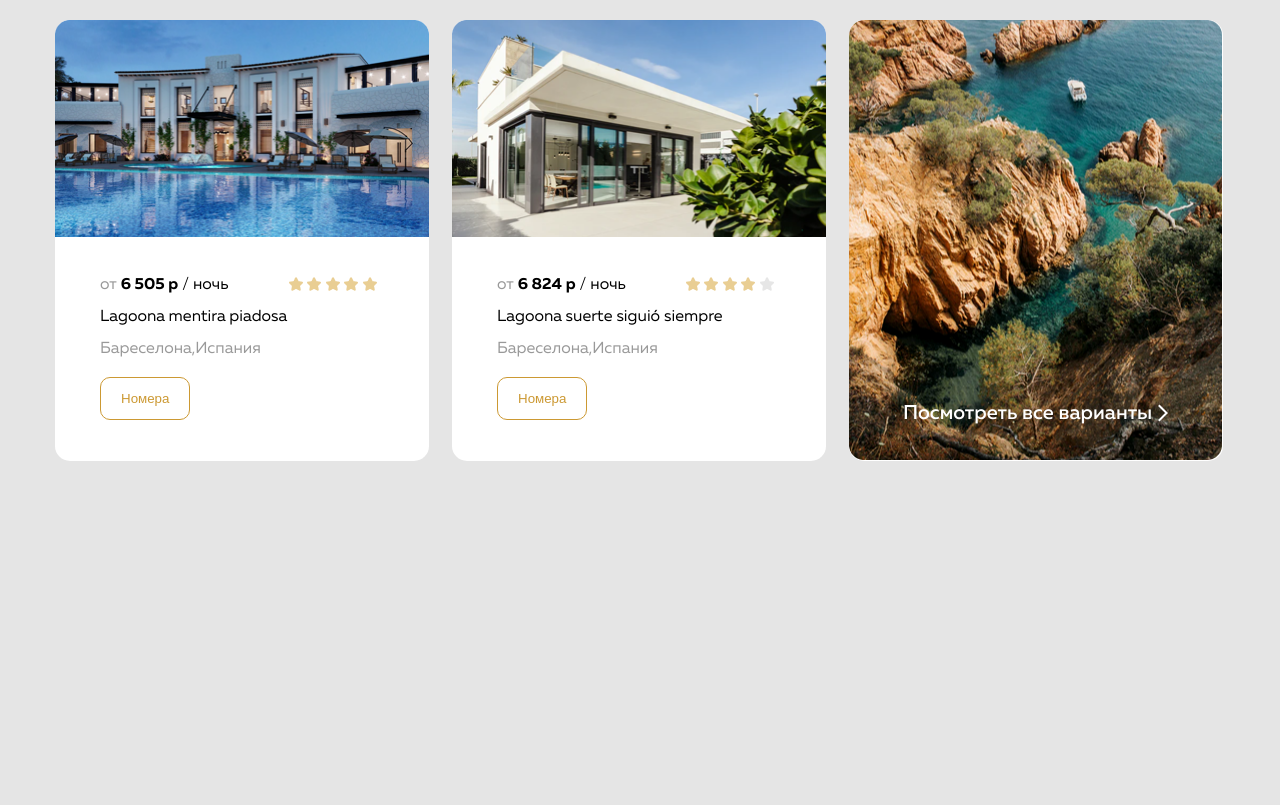
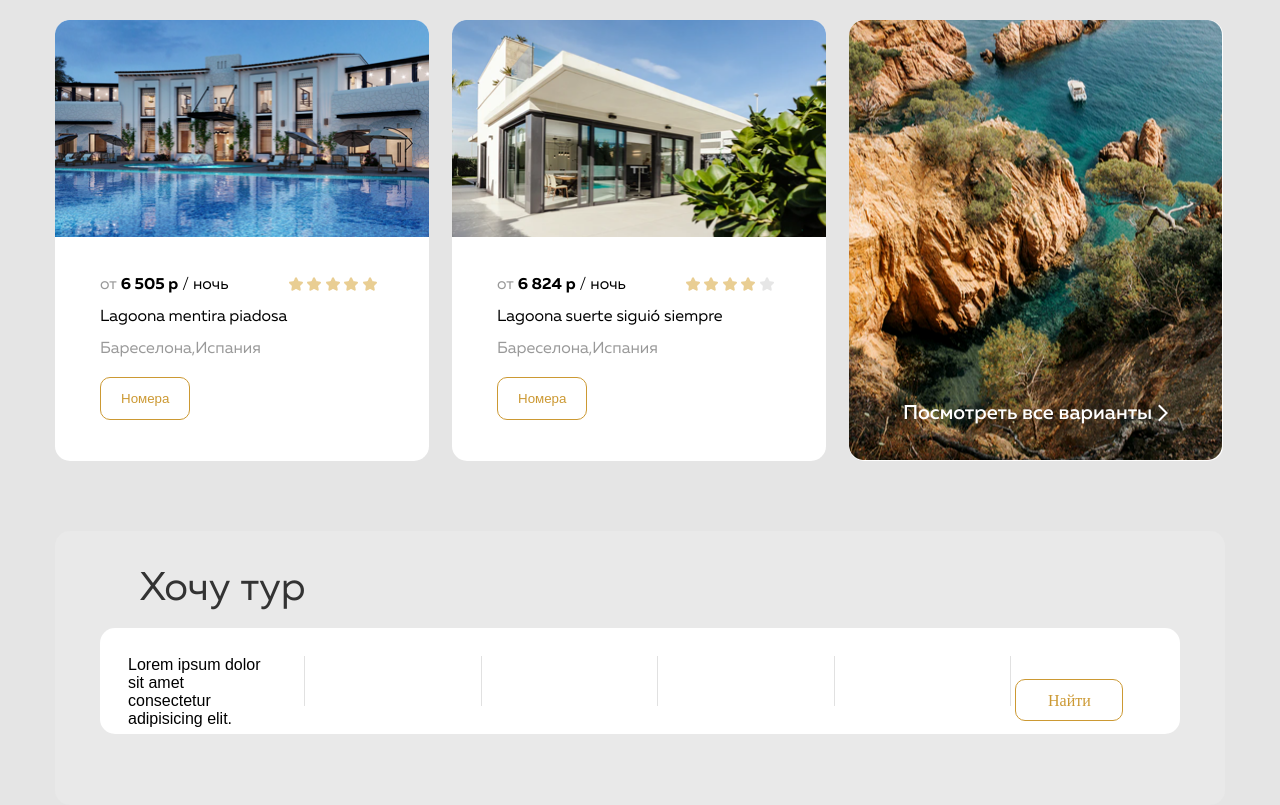
Before and after one commit to Alarma1/Hotel, a plain HTML site: page index.html in a window 1280 px wide. Shown: the part 3872-4677 px from the top of the page. Before the commit the page ends 4333 px from the top, so only its background shows below. Drawn offline with Linux system fonts and the light colour scheme.

Commit message:
начал верстать блок Хочу в тур

```diff
--- a/css/style.css
+++ b/css/style.css
@@ -396,3 +396,38 @@ body {
 .placement-list-item-all-description-icon {
     margin-left: 5.5px;
 }
+
+/* Tour */
+.tour-container {
+    padding: 38px 45px 71px 45px;
+    background-color: #e9e9e9;
+    border-radius: 15px;
+}
+
+.tour-description {
+    display: flex;
+    flex-direction: row;
+    justify-content: space-between;
+    padding: 28px;
+    margin-top: 19px;
+    width: 1080px;
+    background-color: #FFFFFF;
+    border-radius: 15px;
+}
+
+.tour-description-item {
+    align-items: center;
+    width: 142px;
+    height: 50px;
+}
+
+.tour-btn {
+    width: 108px;
+    height: 42px;
+    padding-left: 30px;
+    padding-right: 30px;
+    line-height: 16px;
+    font-size: 16px;
+    font-family: 'Muller-regular';
+    font-weight: 400;
+}
--- a/index.html
+++ b/index.html
@@ -741,7 +741,8 @@
           </li>
           <li class="placement-list-item placement-list-item-all">
             <a class="placement-list-item-all-description" href=""><span>Посмотреть все варианты</span>
-              <svg class="placement-list-item-all-description-icon" width="10" height="18" viewBox="0 0 10 18" fill="none" xmlns="http://www.w3.org/2000/svg">
+              <svg class="placement-list-item-all-description-icon" width="10" height="18" viewBox="0 0 10 18"
+                fill="none" xmlns="http://www.w3.org/2000/svg">
                 <path d="M0.778175 1.22183L8.55635 9L0.778175 16.7782" stroke="white" stroke-width="2" />
               </svg>
             </a>
@@ -749,6 +750,42 @@
         </ul>
       </div>
     </section>
+    <section>
+      <div class="container tour-container">
+        <h2>Хочу тур</h2>
+        <div class="tour-description">
+          <div class="tour-description-item">
+              Lorem ipsum dolor sit amet consectetur adipisicing elit.
+          </div>
+          <div class="tour-description-item">
+            <svg width="1" height="50" viewBox="0 0 1 50" fill="none" xmlns="http://www.w3.org/2000/svg">
+              <rect width="1" height="50" fill="#E1E1E1" />
+            </svg>
+          </div>
+          <div class="tour-description-item">
+            <svg width="1" height="50" viewBox="0 0 1 50" fill="none" xmlns="http://www.w3.org/2000/svg">
+              <rect width="1" height="50" fill="#E1E1E1" />
+            </svg>
+          </div>
+          <div class="tour-description-item">
+            <svg width="1" height="50" viewBox="0 0 1 50" fill="none" xmlns="http://www.w3.org/2000/svg">
+              <rect width="1" height="50" fill="#E1E1E1" />
+            </svg>
+          </div>
+          <div class="tour-description-item">
+            <svg width="1" height="50" viewBox="0 0 1 50" fill="none" xmlns="http://www.w3.org/2000/svg">
+              <rect width="1" height="50" fill="#E1E1E1" />
+            </svg>
+          </div>
+          <div class="tour-description-item">
+            <svg width="1" height="50" viewBox="0 0 1 50" fill="none" xmlns="http://www.w3.org/2000/svg">
+              <rect width="1" height="50" fill="#E1E1E1" />
+            </svg>
+            <button class="btn tour-btn">Найти</button>
+          </div>
+        </div>
+      </div>
+    </section>
   </main>
 </body>
 
```
